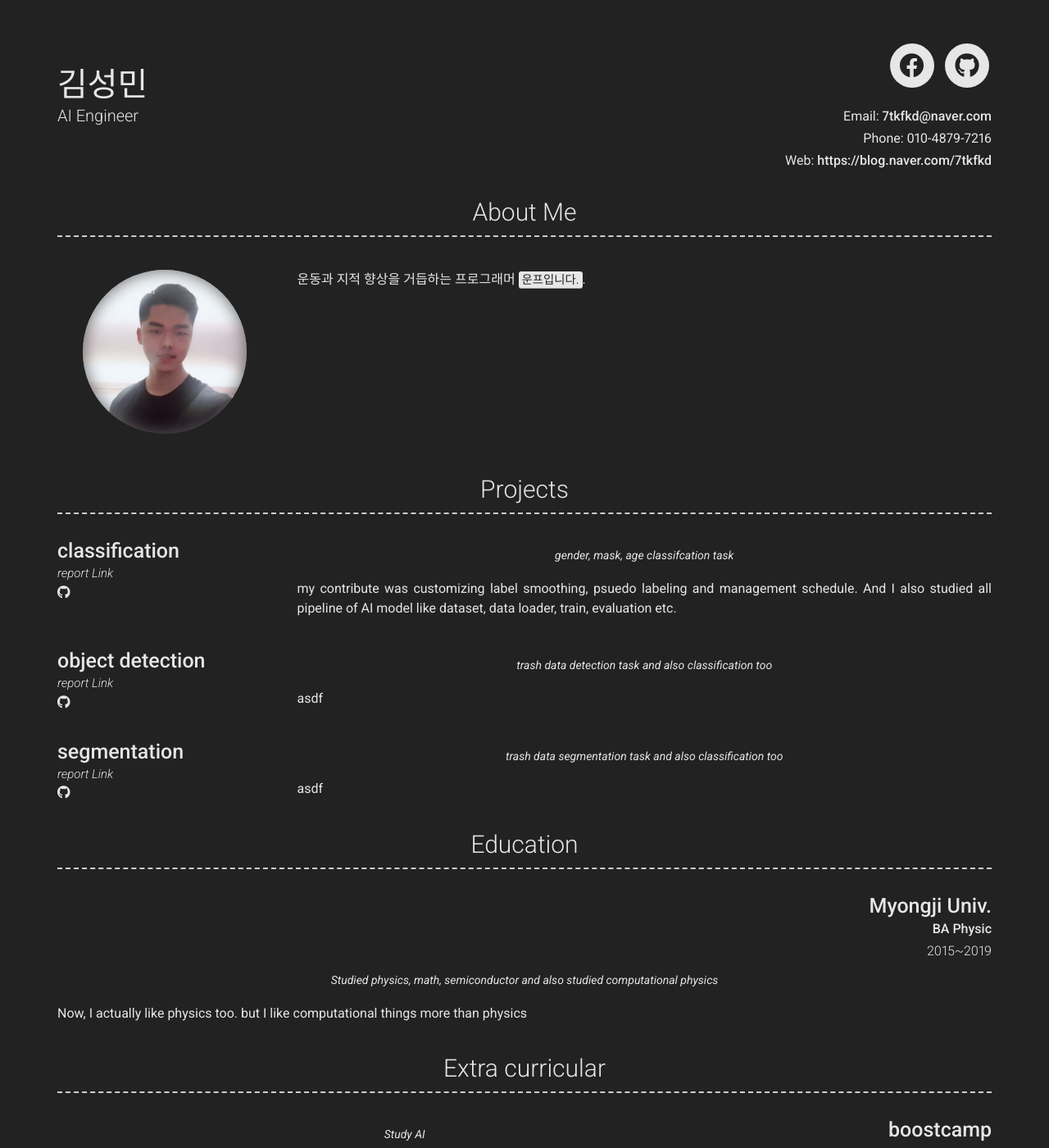
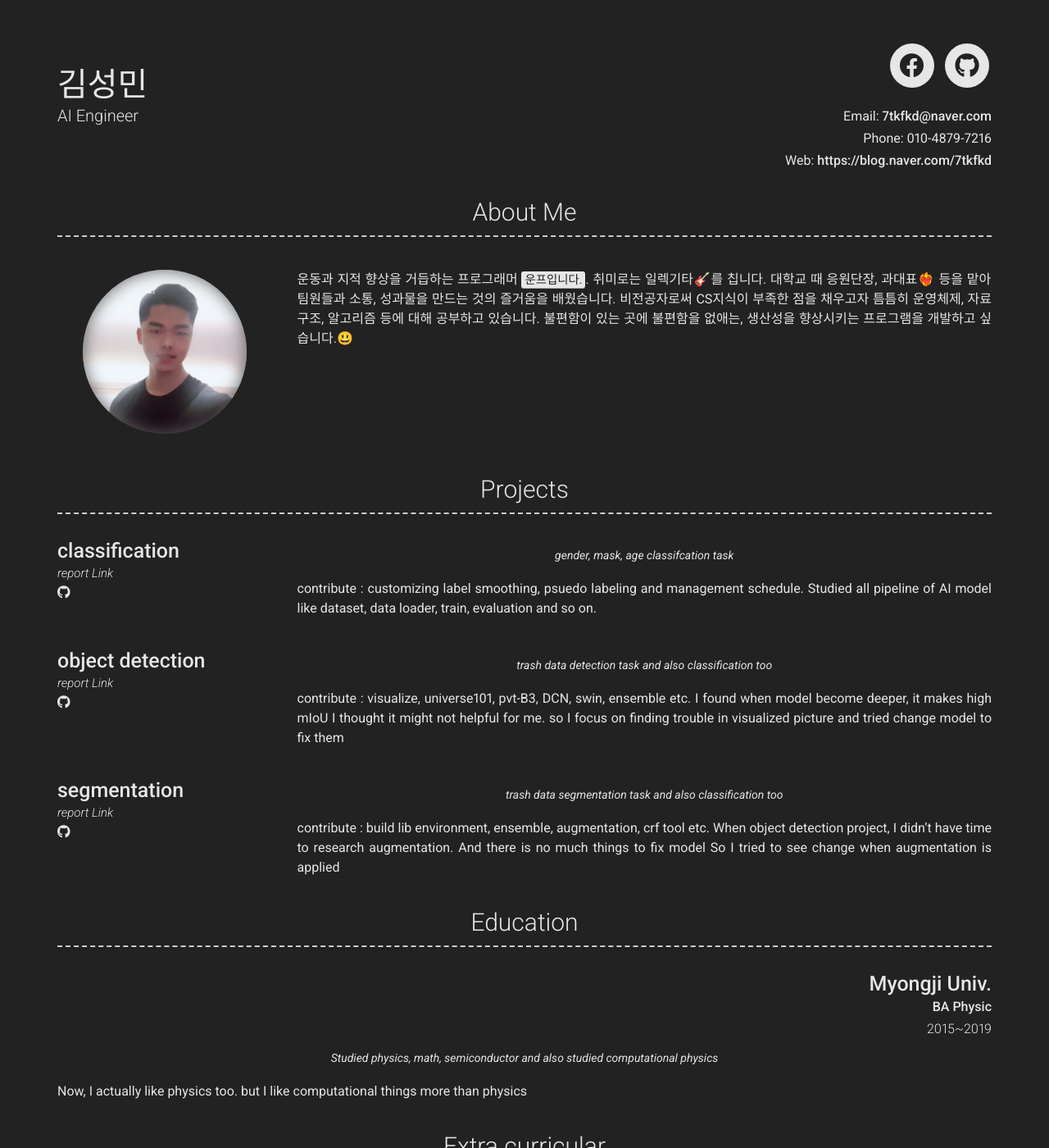
Before and after one commit to ksm0517/aboutMe, a Jekyll site: the page built from index.md, in a window 1280 px wide and 1400 px high. Shown: the whole window at 82% size. Built offline with Jekyll 4.4.1, drawn with Linux system fonts in a browser that asks for light colours; nearby versions of some CDN libraries.

Commit message:
fill_contents

```diff
--- a/_config.yml
+++ b/_config.yml
@@ -45,6 +45,10 @@ facebook_username: ksm0517
 about_profile_image: images/profile.jpg
 about_content: | # this will include new lines to allow paragraphs
   운동과 지적 향상을 거듭하는 프로그래머 <mark>운프입니다.</mark>.
+  취미로는 일렉기타🎸를 칩니다.
+  대학교 때 응원단장, 과대표❤️‍🔥 등을 맡아 팀원들과 소통, 성과물을 만드는 것의 즐거움을 배웠습니다.
+  비전공자로써 CS지식이 부족한 점을 채우고자 틈틈히 운영체제, 자료구조, 알고리즘 등에 대해 공부하고 있습니다.
+  불편함이 있는 곳에 불편함을 없애는, 생산성을 향상시키는 프로그램을 개발하고 싶습니다.😃
 
 content:
   - title: Projects # Title for the section
@@ -64,8 +68,9 @@ content:
         quote: >
           gender, mask, age classifcation task
         description: | # this will include new lines to allow paragraphs
-          my contribute was customizing label smoothing, psuedo labeling and management schedule.
-          And I also studied all pipeline of AI model like dataset, data loader, train, evaluation etc.
+          contribute : customizing label smoothing, psuedo labeling and management schedule.
+          Studied all pipeline of AI model like dataset, data loader, train, evaluation and so on.
+
       - layout: left
         title: object detection
         link: https://github.com/ksm0517/portfolio/tree/main/object_detection
@@ -80,7 +85,12 @@ content:
         quote: >
           trash data detection task and also classification too
         description: | # this will include new lines to allow paragraphs
-          asdf
+          contribute : visualize, universe101, pvt-B3, DCN, swin, ensemble etc.
+          I found when model become deeper, it makes high mIoU
+          I thought it might not helpful for me.
+          so I focus on finding trouble in visualized picture
+          and tried change model to fix them
+
       - layout: left
         title: segmentation
         link: https://github.com/ksm0517/portfolio/tree/main/segmentation
@@ -95,7 +105,12 @@ content:
         quote: >
           trash data segmentation task and also classification too
         description: | # this will include new lines to allow paragraphs
-          asdf
+          contribute : build lib environment, ensemble, augmentation, crf tool etc.
+          When object detection project, I didn't have time to research augmentation.
+          And there is no much things to fix model
+          So I tried to see change when augmentation is applied
+
+
   - title: Education
     layout: list
     content:
```
